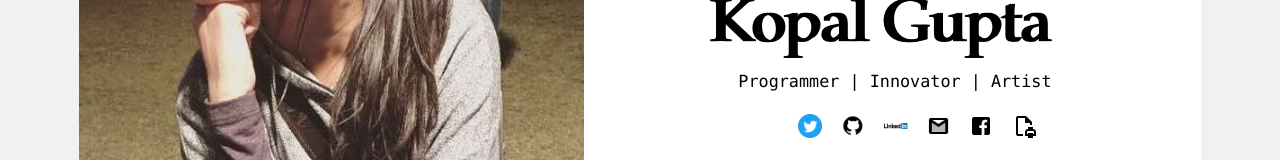
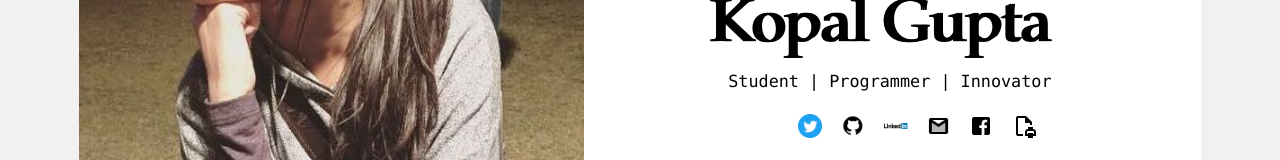
Before and after one commit to kopalgupta/kopalgupta.github.io, a plain HTML site: page index.html in a window 1280 px wide. Shown: the part 288-448 px from the top of the page. Drawn offline with nearby package versions, Linux system fonts and the light colour scheme; files whose address does not match are found by name.

Commit message:
minor changes

```diff
--- a/index.html
+++ b/index.html
@@ -90,7 +90,7 @@
                     <!-- <header>Kopal Gupta</header> -->
                     <div id="name">Kopal Gupta</div>
                     <main>
-                        <p>Programmer | Innovator | Artist</p>
+                        <p>Student | Programmer | Innovator</p>
                     </main>
                     <div class="logos2">
                         <a href="https://twitter.com/TheKopalGupta" target="_blank"><img src="logos2/twitter.png" /></a>
```
Also changed, not shown: 1 other file.
